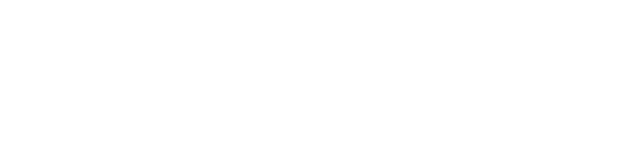
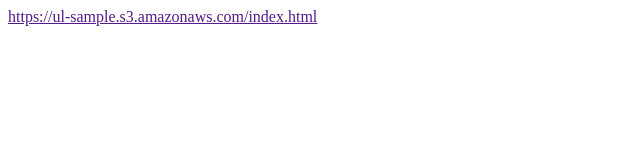
Before and after one commit to yoshipa/pages, a plain HTML site: page index.html in a window 1280 px wide. Shown: the whole page, without its empty margins (0-640 px from the left). Drawn offline with Linux system fonts and the light colour scheme.

Commit message:
updated index.html

```diff
--- a/index.html
+++ b/index.html
@@ -1,3 +1,6 @@
 <html>
 <title>pages</title>
+<body>
+    <a href="">https://ul-sample.s3.amazonaws.com/index.html</a>
+</body>
 </html>
```
